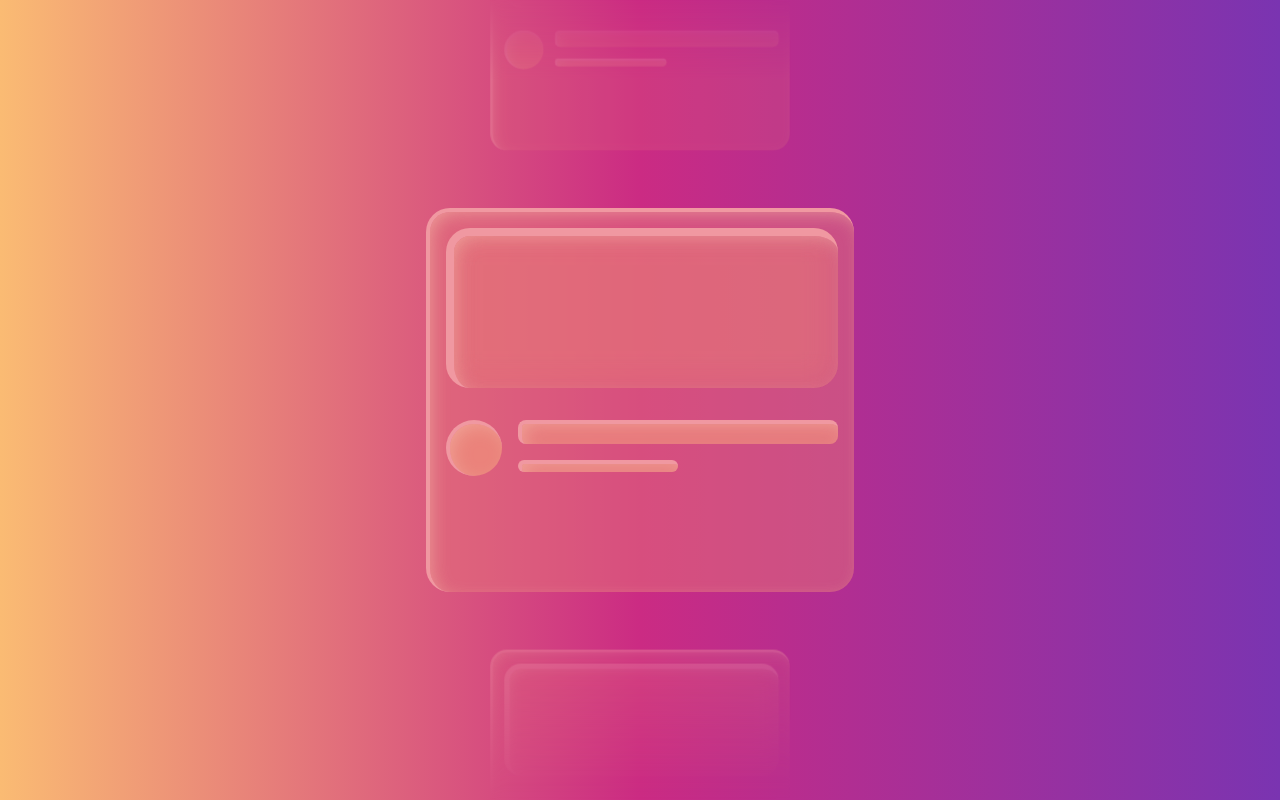
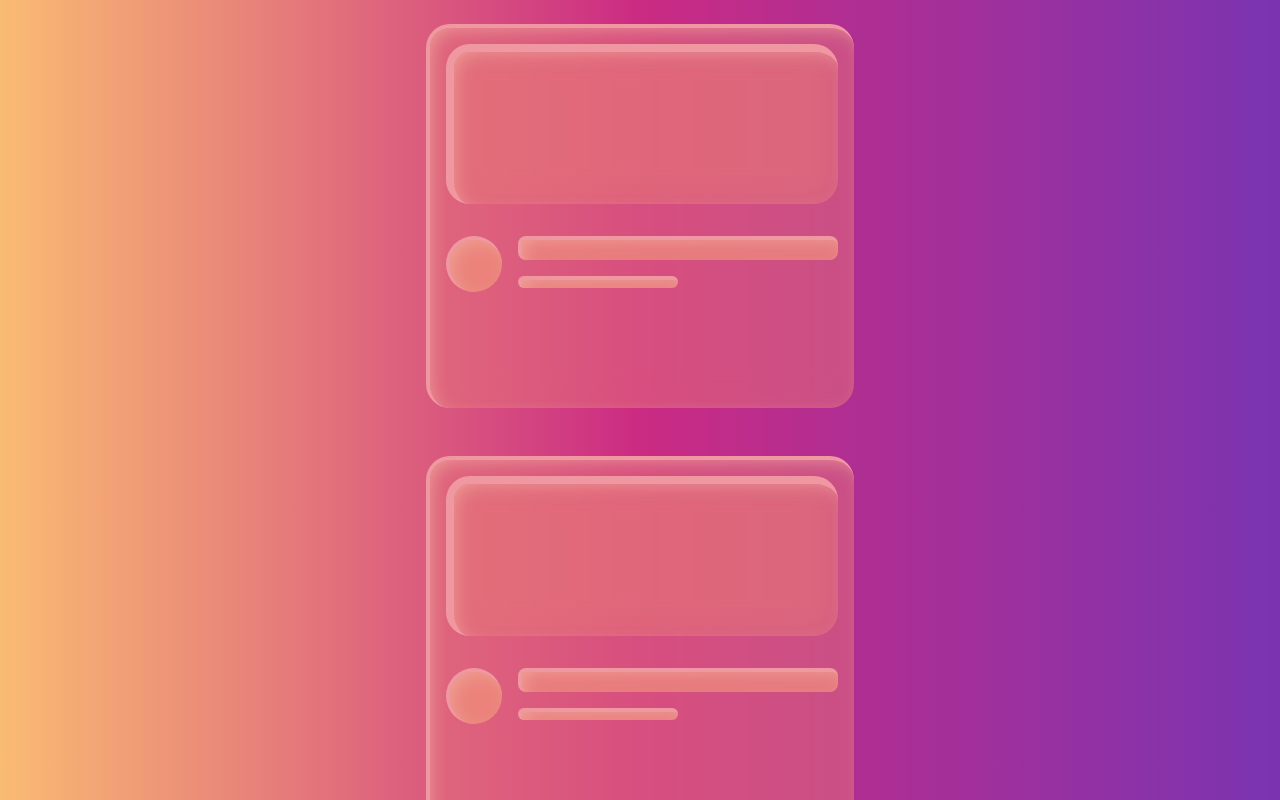
Before and after one commit to varun2948/varun-ui-library, a React (Vite) app: page / in a window 1280 px wide. Shown: the top 800 px of the page. Built offline with nearby package versions, Linux system fonts and the light colour scheme.

Commit message:
feat: css adjusted

```diff
--- a/src/index.css
+++ b/src/index.css
@@ -5,136 +5,44 @@ body {
   background: linear-gradient(90deg, rgba(250,187,115,1) 0%, rgba(203,43,131,1) 50%, rgba(122,52,177,1) 100%);
 }
 
+.card-container{
+  position: fixed;
+  display: flex;
+  flex-direction: column;
+  justify-content: center;
+  width: 100vw;
+  height: 100vh;
+  margin: 0 auto;
+  background: rgb(250,187,115);
+  background: linear-gradient(90deg, rgba(250,187,115,1) 0%, rgba(203,43,131,1) 50%, rgba(122,52,177,1) 100%);
+}
 
 .card-shadow {
   box-shadow: 5px 5px 20px -6px rgba(243,178,163,0.8) inset;
--webkit-box-shadow: 5px 5px 20px -6px rgba(243,178,163,0.8) inset;
--moz-box-shadow: 5px 5px 20px -6px rgba(243,178,163,0.8) inset;
-}
-.scrolls-element {
-  opacity: 0;
-  transition: opacity 0.5s ease;
-}
-
-.scrolls-element.show {
-  opacity: 1;
+  -webkit-box-shadow: 5px 5px 20px -6px rgba(243,178,163,0.8) inset;
+  -moz-box-shadow: 5px 5px 20px -6px rgba(243,178,163,0.8) inset;
 }
 
 
-.cont {
-  display: grid;
-  place-items: center;
-  min-height: 180px;
-  -webkit-mask-box-image: -webkit-linear-gradient(
-    top, transparent, transparent 0, white 10%, white 80%, transparent 100%);
-}
-
-
-.scroll-container .card-content {
-  opacity: 1;
-  pointer-events: none;
-  animation: slideUp 20s infinite;
-}
-
-.scroll-container .card-content:nth-child(1) {
-  animation-delay: -3s;
-}
-
-.scroll-container .card-content:nth-child(2) {
-  animation-delay: 0s;
-}
-.cards .card:nth-child(3) {
-  animation-delay: 3s;
-}
-
-.cards .card:nth-child(4) {
-  animation-delay: 6s;
-}
-
-.cards .card:nth-child(5) {
-  animation-delay: 9s;
-}
-
-.cards .card:nth-child(6) {
-  animation-delay: 12s;
-}
-
-.cards .card:nth-child(7) {
-  animation-delay: 15s;
-}
-
-.cards .card:nth-child(8) {
-  animation-delay: 18s;
-}
-
-.cards .card:nth-child(9) {
-  animation-delay: 21s;
-}
-
-.cards .card:nth-child(10) {
-  animation-delay: 24s;
-}
-
-.cards .card:nth-child(11) {
-  animation-delay: 27s;
-}
-
-.cards .card:nth-child(12) {
-  animation-delay: 30s;
-}
-
-.cards .card:nth-child(13) {
-  animation-delay: 33s;
-}
-
-.cards .card:nth-child(14) {
-  animation-delay: 36s;
-}
-
-@keyframes slideUp {
-  0% {
-    transform: translateY(100%) scale(0.5);
-    opacity: 0;
-  }
-
-  5%,
-  20% {
-    transform: translateY(100%) scale(0.7);
-    opacity: 0.4;
-  }
-
-  25%,
-  40% {
-    transform: translateY(0) scale(1);
-    opacity: 1;
-  }
-
-  45%,
-  60% {
-    transform: translateY(-100%) scale(0.7);
-    opacity: 0.4;
-  }
-
-  65%,
-  100% {
-    transform: translateY(-100%) scale(0.5);
-    opacity: 0;
-  }
-}
-
-.cards {
+.slide-card{
   position: relative;
-  height: 100vh;
-  width: auto;
+  max-width: 50%;
+  min-width: 30%;
+  width: 100vw;
+  height: 100%;
+  font-size: 35px;
   display: flex;
   align-items: center;
   justify-content: center;
-  flex-direction: column;
+  transform-origin: 50% 50%;
 }
 
-.cards .card {
+.slide-container{
   position: absolute;
-  display: grid;
-  opacity: 0;
-  animation: slideUp 15s infinite;
+  height: 70%;
+  top: 50%;
+  display: flex;
+  align-items: center;
+  justify-content: center;
+  transform-origin: 50% 50%;
 }
```
